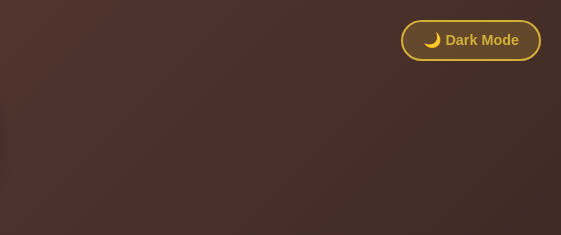
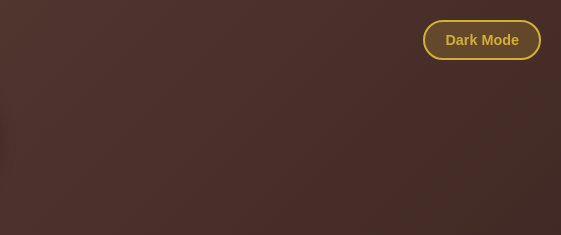
Before and after one commit to kishasanchez27/portfolio2, a plain HTML site: page index.html in a window 1280 px wide. Shown: the top 235 px of the page, 719-1280 px from the left. Drawn offline with Linux system fonts and the light colour scheme.

Commit message:
Update index.html

```diff
--- a/index.html
+++ b/index.html
@@ -8,7 +8,7 @@
 </head>
 <body>
     <header>
-        <button id="theme-toggle">🌙 Dark Mode</button>
+        <button id="theme-toggle">Dark Mode</button>
         <img src="sanchez.jpg" alt="Kisha Ann Joy M. Sanchez" id="profile-img">
         <h1 id="name">Kisha Ann Joy M. Sanchez</h1>
         <p id="course-year">BSCS - 2nd Year</p>
```
